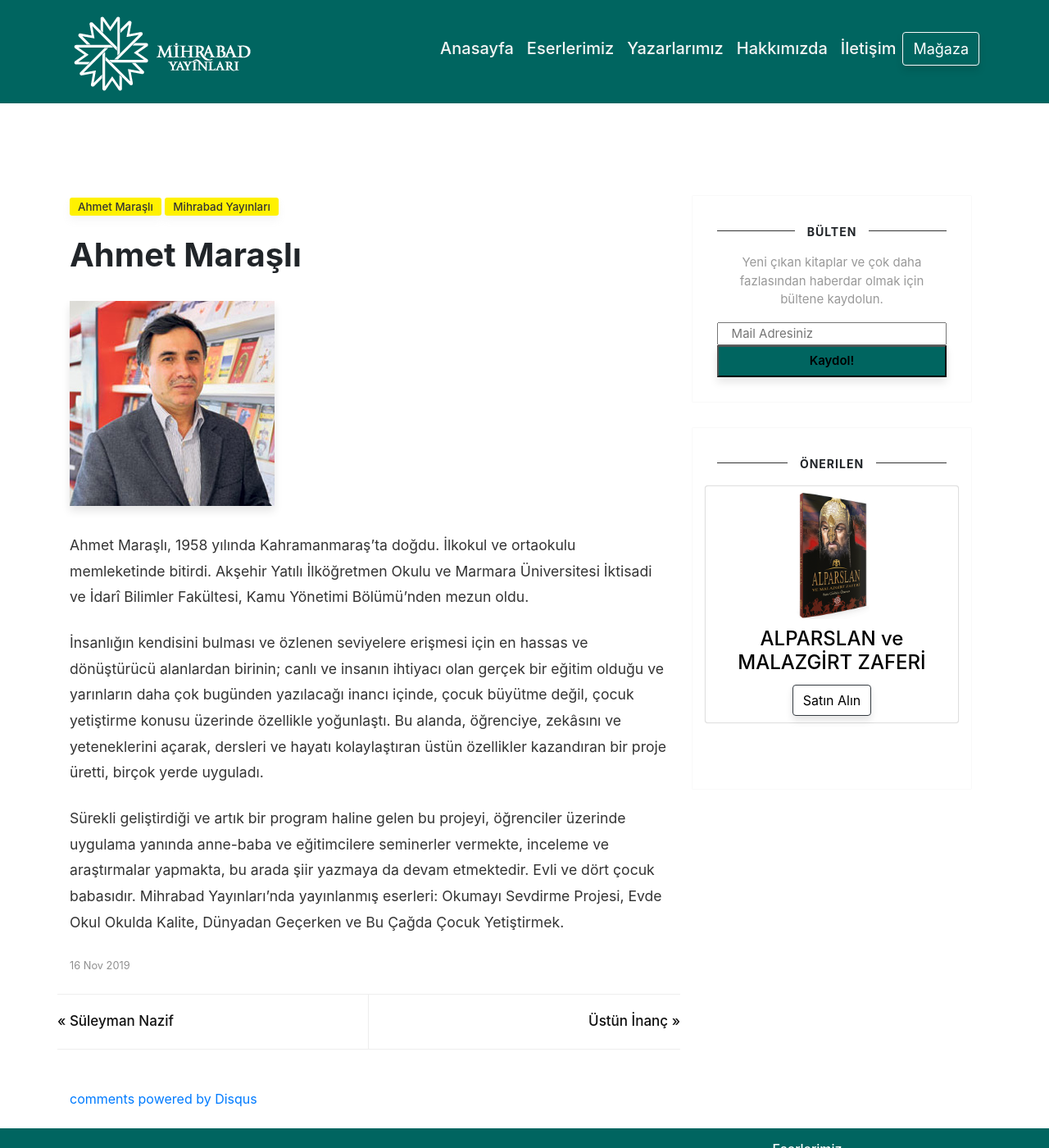
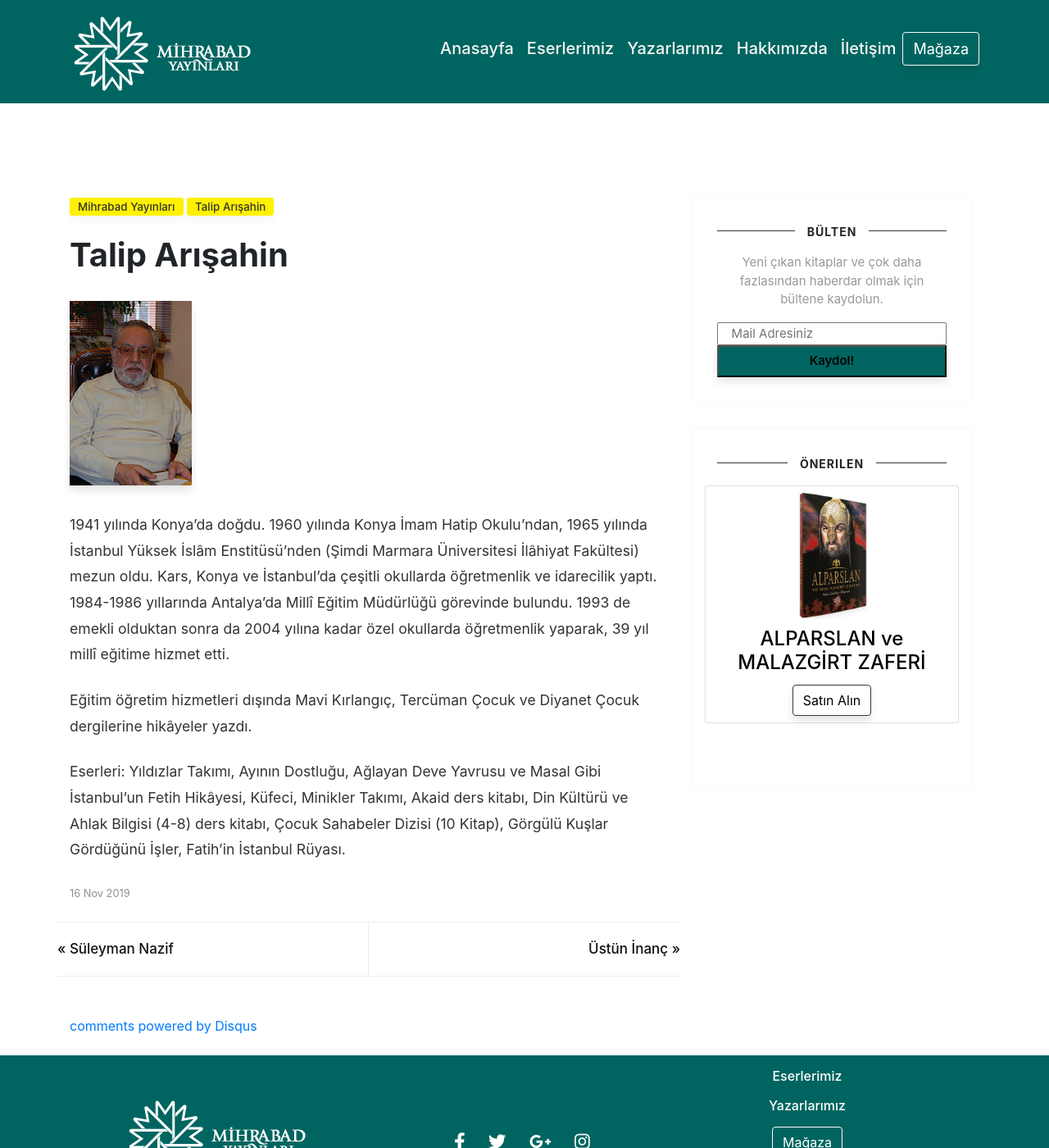
Before and after one commit to edamla/mihrabad, a Jekyll site: the page built from _posts/2019-11-16-talip-arisahin.md, in a window 1280 px wide and 1400 px high. Shown: the whole window at 82% size. Built offline with Jekyll 4.4.1, drawn with Linux system fonts in a browser that asks for light colours; nearby versions of some CDN libraries; comment, search, counter and statistics services are not loaded.

Commit message:
resim-250 eserbox

```diff
--- a/_includes/eserbox.html
+++ b/_includes/eserbox.html
@@ -9,7 +9,7 @@
         <div class="col-12 m-1">
             <div class="card-block text-center">
                     <a href="{{ post.url | absolute_url }}">
-                            <div class="thumbnail"><img class="img-circle" src="{{ site.baseurl }}/{{ post.image }}" alt=""></div>
+                            <div class="thumbnail"><img class="img-circle resim-250" src="{{ site.baseurl }}/{{ post.image }}" alt=""></div>
                             <!-- style="background-image:url({{ site.baseurl }}/{{ post.image }});"  -->
                     </a>
             </div>
--- a/_posts/2019-11-16-talip-arisahin.md
+++ b/_posts/2019-11-16-talip-arisahin.md
@@ -1,14 +1,14 @@
 ---
 layout: post
-title:  "Ahmet Maraşlı"
-categories: [ Mihrabad Yayınları, Ahmet Maraşlı, ]
-image: assets/images/md-image/yazarlar/amarasli.jpg
+title:  "Talip Arışahin"
+categories: [ Mihrabad Yayınları, Talip Arışahin, ]
+image: assets/images/md-image/yazarlar/tarisahin.jpg
 myazar: true
 blog: false
 ---
 
-Ahmet Maraşlı, 1958 yılında Kahramanmaraş’ta doğdu. İlkokul ve ortaokulu memleketinde bitirdi. Akşehir Yatılı İlköğretmen Okulu ve Marmara Üniversitesi İktisadi ve İdarî Bilimler Fakültesi, Kamu Yönetimi Bölümü’nden mezun oldu.
+1941 yılında Konya’da doğdu. 1960 yılında Konya İmam Hatip Okulu’ndan, 1965 yılında İstanbul Yüksek İslâm Enstitüsü’nden (Şimdi Marmara Üniversitesi İlâhiyat Fakültesi) mezun oldu. Kars, Konya ve İstanbul’da çeşitli okullarda öğretmenlik ve idarecilik yaptı. 1984-1986 yıllarında Antalya’da Millî Eğitim Müdürlüğü görevinde bulundu. 1993 de emekli olduktan sonra da 2004 yılına kadar özel okullarda öğretmenlik yaparak, 39 yıl millî eğitime hizmet etti.
 
-İnsanlığın kendisini bulması ve özlenen seviyelere erişmesi için en hassas ve dönüştürücü alanlardan birinin; canlı ve insanın ihtiyacı olan gerçek bir eğitim olduğu ve yarınların daha çok bugünden yazılacağı inancı içinde, çocuk büyütme değil, çocuk yetiştirme konusu üzerinde özellikle yoğunlaştı. Bu alanda, öğrenciye, zekâsını ve yeteneklerini açarak, dersleri ve hayatı kolaylaştıran üstün özellikler kazandıran bir proje üretti, birçok yerde uyguladı.
+Eğitim öğretim hizmetleri dışında Mavi Kırlangıç, Tercüman Çocuk ve Diyanet Çocuk dergilerine hikâyeler yazdı.
 
-Sürekli geliştirdiği ve artık bir program haline gelen bu projeyi, öğrenciler üzerinde uygulama yanında anne-baba ve eğitimcilere seminerler vermekte, inceleme ve araştırmalar yapmakta, bu arada şiir yazmaya da devam etmektedir. Evli ve dört çocuk babasıdır. Mihrabad Yayınları’nda yayınlanmış eserleri: Okumayı Sevdirme Projesi, Evde Okul Okulda Kalite, Dünyadan Geçerken ve Bu Çağda Çocuk Yetiştirmek.
+Eserleri: Yıldızlar Takımı, Ayının Dostluğu, Ağlayan Deve Yavrusu ve Masal Gibi İstanbul’un Fetih Hikâyesi, Küfeci, Minikler Takımı, Akaid ders kitabı, Din Kültürü ve Ahlak Bilgisi (4-8) ders kitabı, Çocuk Sahabeler Dizisi  (10 Kitap), Görgülü Kuşlar Gördüğünü İşler, Fatih’in İstanbul Rüyası.
```
